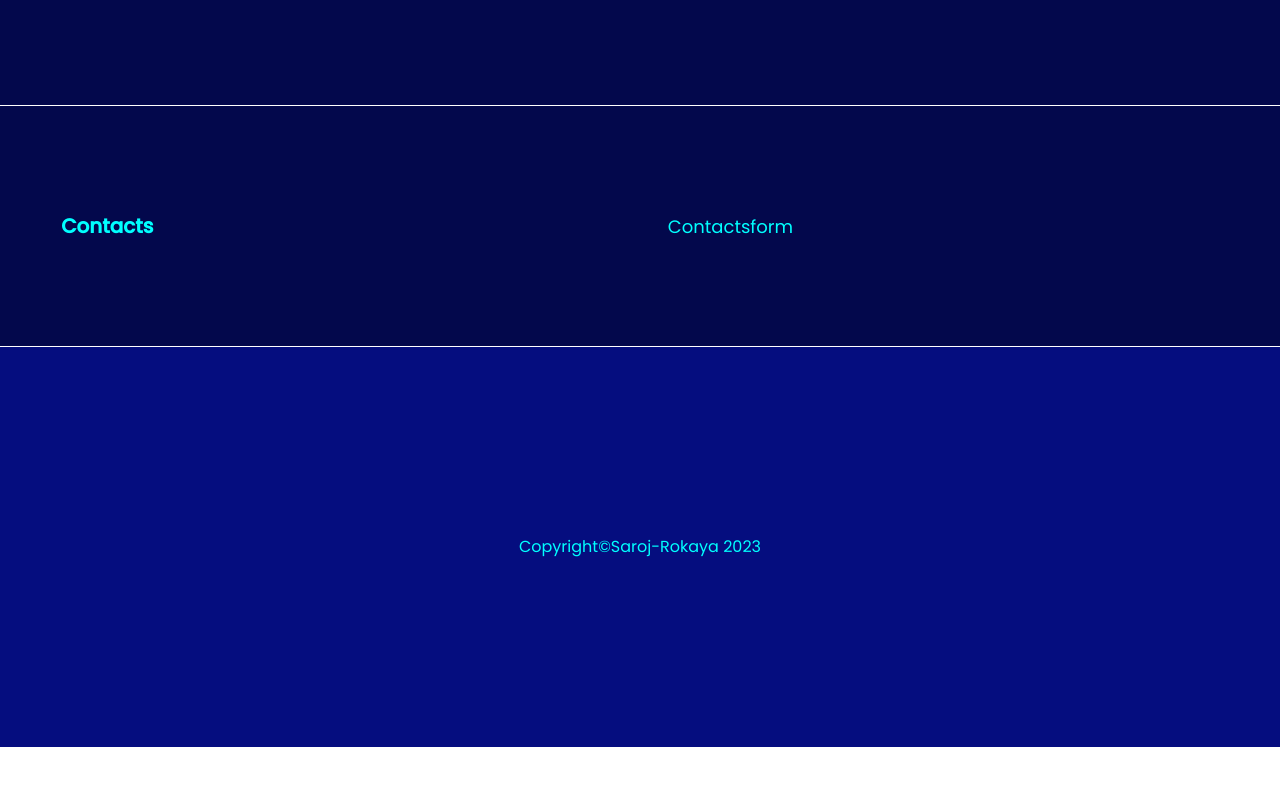
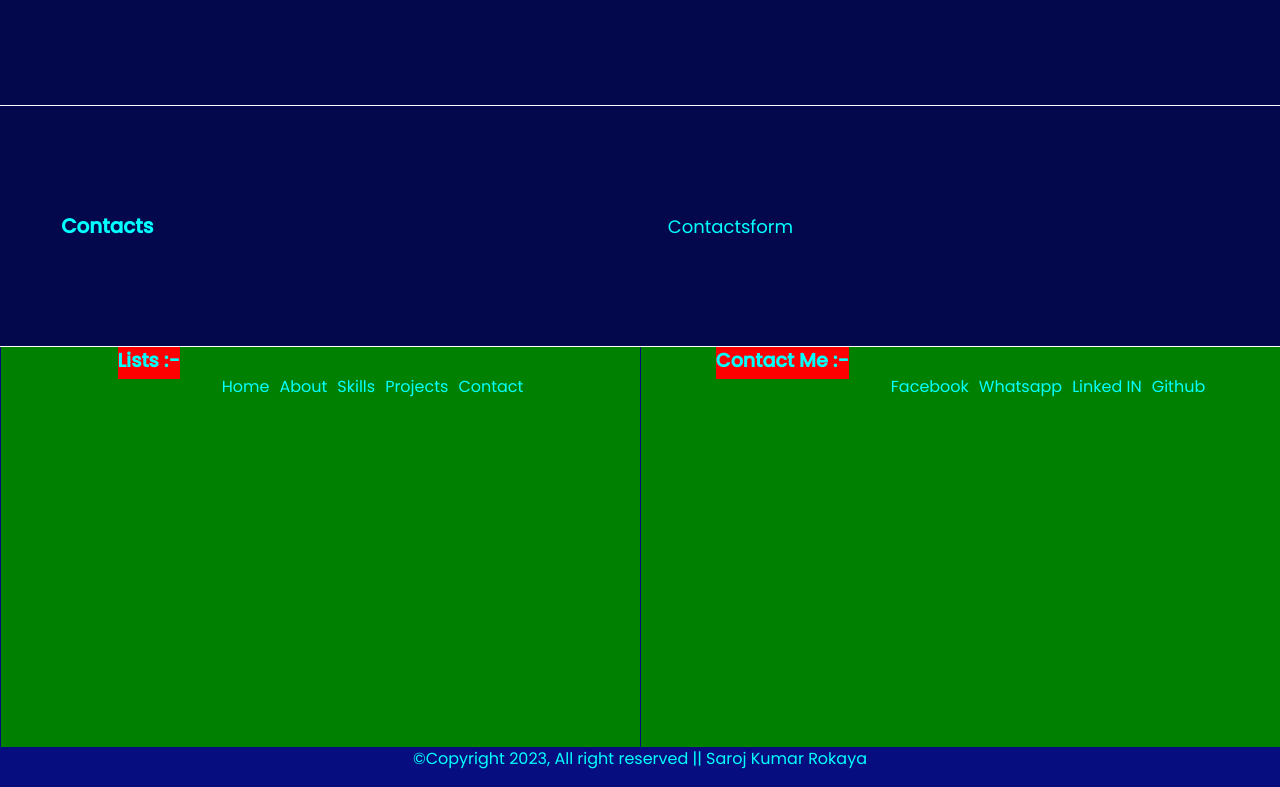
Before and after one commit to saroj-rokaya/practice, a React (Create React App) app: page / in a window 1280 px wide. Shown: the part 1098-1885 px from the top of the page. Before the commit the page ends 1845 px from the top, so only its background shows below. Built offline with nearby package versions, Linux system fonts and the light colour scheme.

Commit message:
footer customization

```diff
--- a/src/Components/footer/Footer.jsx
+++ b/src/Components/footer/Footer.jsx
@@ -1,11 +1,38 @@
-import React from 'react'
-import "./footer.css"
+import React from "react";
+import "./footer.css";
 
 export default function Footer() {
   return (
-    <div className="footer" >
+    <>
+      <div className="footer">
 
-        Copyright&copy;Saroj-Rokaya 2023
-    </div>
-  )
+        <div className="footernav">
+        <p className="navlistfooterlink">Lists :-</p>
+
+          <ul>
+            <li className="navlistfooter">Home</li>
+            <li className="navlistfooter">About</li>
+            <li className="navlistfooter">Skills</li>
+            <li className="navlistfooter">Projects</li>
+            <li className="navlistfooter">Contact</li>
+
+          </ul>
+        </div>
+
+        <div className="footerlink">
+            <p className="navlistfooterlink">Contact Me :-</p>
+          <ul>
+            <li className="navlistfooter">Facebook</li>
+            <li className="navlistfooter">Whatsapp</li>
+            <li className="navlistfooter">Linked IN</li>
+            <li className="navlistfooter">Github</li>
+          </ul>
+        </div>
+      </div>
+
+      <div className="copyright">
+        &copy;Copyright 2023, All right reserved || Saroj Kumar Rokaya
+      </div>
+    </>
+  );
 }
--- a/src/Components/footer/footer.css
+++ b/src/Components/footer/footer.css
@@ -7,5 +7,45 @@
     display: flex;
     justify-content: center;
     align-items: center;
+    /* flex-direction: column; */
     color: cyan;
 }
+ul li.navlistfooter{
+    list-style: none;
+    /* background-color: red; */
+    margin-left: 10px;
+    cursor: pointer;
+}
+.navlistfooterlink{
+    display: absolute;
+
+    text-align: center;
+    font-size: 1.2rem;
+    max-height: 4vh;
+    /* max-width: 50%; */
+    font-weight: 900;
+    background-color: red;
+}
+ul li.navlistfooter:hover{
+    color: rgb(193, 11, 11);
+
+}
+.footerlink,.footernav{
+    display: relative;
+    height: 50vh;
+    margin-left: 1px;
+    width: 100%;
+    background-color: green;
+    display: flex;
+    justify-content: center;
+    /* align-items: center; */
+}
+
+
+
+.copyright{
+    height: 5vh;
+    background-color: rgb(5, 13, 127);
+    text-align: center;
+    color: cyan;
+}
--- a/src/Components/header/Header.jsx
+++ b/src/Components/header/Header.jsx
@@ -10,11 +10,11 @@ export default function Header() {
             <p className="name">Saroj Kumar Rokaya</p>
             </div>
             <ul>
-                <li>Home</li>
-                <li>About</li>
-                <li>Skills</li>
-                <li>Projects</li>
-                <li>Contact</li>
+                <li className="navlists">Home</li>
+                <li className="navlists">About</li>
+                <li className="navlists">Skills</li>
+                <li className="navlists">Projects</li>
+                <li className="navlists">Contact</li>
             </ul>
         </nav>
     </div>
--- a/src/Components/header/header.css
+++ b/src/Components/header/header.css
@@ -75,7 +75,7 @@ p.name:nth-child(2) {
 }
 
 
-ul li {
+ul li.navlists {
     list-style: none;
     margin-left: 10px;
     margin-right: 10px;
@@ -91,4 +91,5 @@ ul li {
 ul li:hover {
     font-weight: bold;
     text-decoration: underline;
+    color: rgb(193, 11, 11);
 }
```
